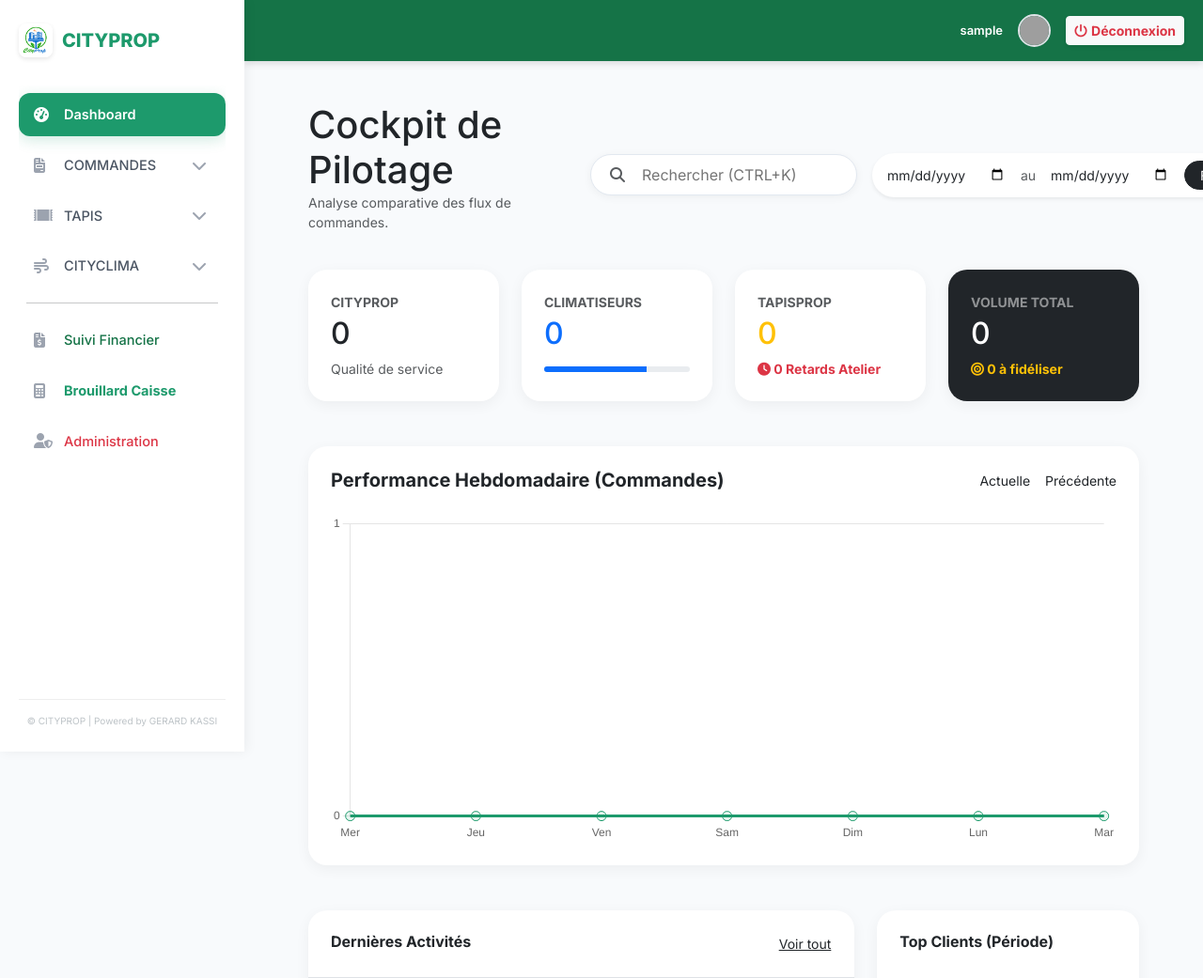
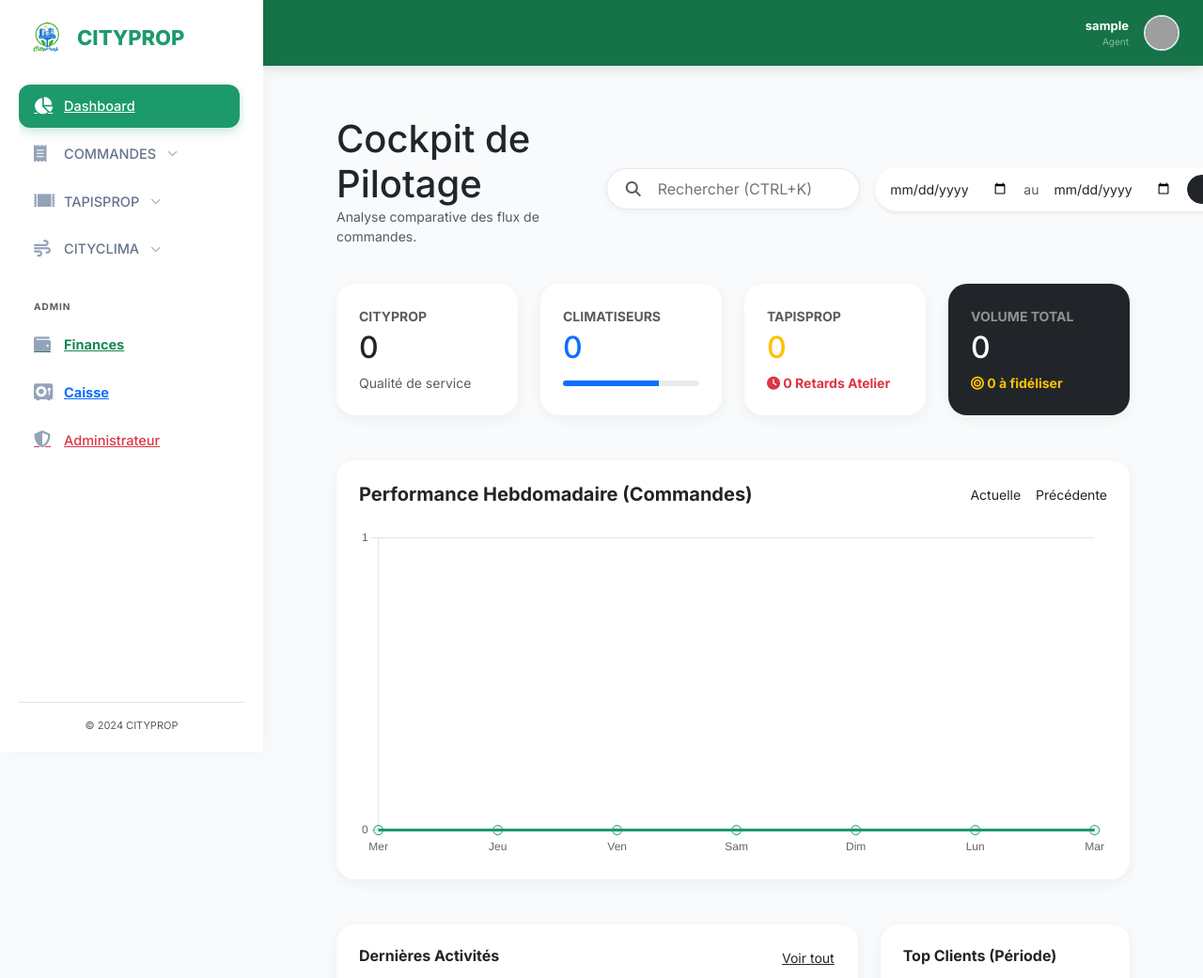
Before and after one commit to kassi225/Cityprop, a Django app: page /dashboard/ in a window 1280 px wide; the page is wider, and only the part inside the window is pictured. Shown: the top 1041 px of that part at 94% size. Run offline with Django 5.2, Linux system fonts and the light colour scheme; the visitor is signed in with stand-in values (Sample User, id 1); data that the repository does not hold is empty; some libraries are stand-ins or nearby versions; grey boxes are pictures that could not be loaded.

Commit message:
PHONE NUMBER

```diff
--- a/gestion/templates/index/base.html
+++ b/gestion/templates/index/base.html
@@ -3,7 +3,7 @@
 <html lang="fr">
 <head>
     <meta charset="UTF-8">
-    <meta name="viewport" content="width=device-width, initial-scale=1.0">
+    <meta name="viewport" content="width=device-width, initial-scale=1.0, maximum-scale=1.0, user-scalable=no">
     <title>{% block title %}CITYPROP{% endblock %}</title>
 
     <link rel="icon" type="image/x-icon" href="{% static 'images/favicons/favicon.ico' %}">
@@ -16,82 +16,123 @@
         :root {
             --primary-green: #1D9A6C;
             --dark-green: #157347;
-            --sidebar-width: 260px;
-            --topbar-height: 65px;
-            --bg-body: #F5F7FA;
+            --sidebar-width: 280px;
+            --topbar-height: 70px;
+            --bg-body: #F8FAFC;
             --transition-speed: 0.3s;
         }
 
-        body { margin: 0; font-family: "Inter", sans-serif; background: var(--bg-body); display: flex; min-height: 100vh; }
-        a { text-decoration: none; color: inherit; }
+        body {
+            margin: 0;
+            font-family: "Inter", sans-serif;
+            background: var(--bg-body);
+            display: flex;
+            min-height: 100vh;
+            overflow-x: hidden;
+        }
 
-        /* SIDEBAR ORIGINALE */
+        /* SIDEBAR */
         .sidebar {
-            width: var(--sidebar-width); background: #fff; height: 100vh; padding: 25px 20px;
-            box-shadow: 2px 0 12px rgba(0,0,0,0.06); position: fixed;
-            display: flex; flex-direction: column; z-index: 1050;
-            justify-content: space-between; transition: transform var(--transition-speed) ease;
+            width: var(--sidebar-width);
+            background: #ffffff;
+            height: 100vh;
+            padding: 20px;
+            box-shadow: 4px 0 20px rgba(0,0,0,0.03);
+            position: fixed;
+            left: 0; top: 0;
+            display: flex;
+            flex-direction: column;
+            z-index: 1100;
+            transition: all var(--transition-speed) cubic-bezier(0.4, 0, 0.2, 1);
         }
+
         .logo {
-            font-size: 20px; font-weight: 800; color: var(--primary-green);
-            margin-bottom: 30px; display: flex; align-items: center; gap: 10px;
+            font-size: 22px; font-weight: 800; color: var(--primary-green);
+            margin-bottom: 30px; display: flex; align-items: center; gap: 12px;
+            padding-left: 10px;
         }
-        .logo img { width: 36px; height: 36px; border-radius: 8px; object-fit: cover; box-shadow: 0 2px 5px rgba(0,0,0,0.1); }
+        .logo img { width: 40px; height: 40px; border-radius: 10px; object-fit: cover; }
 
-        .menu { list-style: none; padding: 0; margin: 0; overflow-y: auto; flex-grow: 1; }
-        .menu li { margin: 8px 0; }
+        .menu-container {
+            flex-grow: 1;
+            overflow-y: auto;
+            padding-right: 5px;
+        }
 
-        /* STYLE DES LIENS (VOTRE STYLE PRECEDENT) */
+        .menu-container::-webkit-scrollbar { width: 4px; }
+        .menu-container::-webkit-scrollbar-thumb { background: #e2e8f0; border-radius: 10px; }
+
+        .menu { list-style: none; padding: 0; margin: 0; }
+        .menu li { margin-bottom: 5px; }
+
         .menu a, .submenu-btn {
             padding: 12px 16px; display: flex; align-items: center; gap: 12px;
-            border-radius: 12px; font-weight: 500; color: #4b5563;
-            transition: all 0.25s cubic-bezier(0.4, 0, 0.2, 1);
-            font-size: 14.5px; position: relative; cursor: pointer; border: none; background: none; width: 100%;
+            border-radius: 12px; font-weight: 500; color: #64748b;
+            transition: all 0.2s ease; font-size: 14.5px;
+            border: none; background: none; width: 100%; text-align: left;
+            position: relative;
         }
 
-        .menu a i, .submenu-btn i {
-            width: 20px; font-size: 16px; color: #9ca3af;
-            transition: transform 0.3s ease, color 0.3s ease;
+        .menu a i, .submenu-btn i:first-child {
+            width: 20px; font-size: 18px; color: #94a3b8;
         }
 
         .menu a:hover, .submenu-btn:hover {
-            background: #f0fdf4; color: var(--primary-green); transform: translateX(8px);
-            box-shadow: 0 4px 10px rgba(29, 154, 108, 0.08);
+            background: #f1f5f9; color: var(--primary-green);
         }
-
-        .menu a:hover i, .submenu-btn:hover i { color: var(--primary-green); transform: scale(1.2) rotate(-10deg); }
 
         .menu a.active {
             background: var(--primary-green); color: white !important;
-            font-weight: 600; box-shadow: 0 4px 15px rgba(29, 154, 108, 0.2);
+            box-shadow: 0 4px 12px rgba(29, 154, 108, 0.25);
         }
         .menu a.active i { color: white; }
 
+        /* BADGES */
+        .main-badge {
+            font-size: 10px;
+            padding: 4px 8px;
+            border-radius: 50px;
+            font-weight: 700;
+            margin-left: auto;
+            margin-right: 5px;
+        }
+
         /* SOUS-MENU */
-        .submenu { list-style: none; padding-left: 20px; margin-top: 5px; }
-        .submenu a { padding: 10px 16px; font-size: 13.5px; }
-        .chevron { margin-left: auto; font-size: 12px; transition: transform 0.3s; }
+        .submenu { list-style: none; padding-left: 28px; margin-top: 5px; border-left: 2px solid #f1f5f9; margin-left: 25px; }
+        .submenu a { padding: 8px 16px; font-size: 13.5px; margin-bottom: 2px; display: flex; justify-content: space-between; align-items: center; }
+        .chevron { font-size: 11px; transition: transform 0.3s; opacity: 0.5; }
         .submenu-btn[aria-expanded="true"] .chevron { transform: rotate(180deg); }
 
-        /* TOPBAR & AUTRES */
+        /* TOPBAR */
         .topbar {
             background: var(--dark-green); height: var(--topbar-height); position: fixed;
             left: var(--sidebar-width); top: 0; width: calc(100% - var(--sidebar-width));
-            z-index: 1000; padding: 0 20px; display: flex; justify-content: space-between; align-items: center;
-            box-shadow: 0 2px 8px rgba(0,0,0,0.15); transition: all var(--transition-speed) ease;
+            z-index: 1000; padding: 0 25px; display: flex; justify-content: space-between; align-items: center;
+            box-shadow: 0 4px 12px rgba(0,0,0,0.1); transition: all var(--transition-speed) ease;
         }
-        .menu-toggle { display: none; background: transparent; border: none; color: white; font-size: 22px; cursor: pointer; }
-        .content { margin-left: var(--sidebar-width); width: calc(100% - var(--sidebar-width)); padding: 20px; padding-top: calc(var(--topbar-height) + 20px); transition: all var(--transition-speed) ease; }
-        .sidebar-overlay { display: none; position: fixed; top: 0; left: 0; width: 100%; height: 100%; background: rgba(0,0,0,0.4); z-index: 1040; backdrop-filter: blur(2px); }
+
+        .topbar-logo-mobile { display: none; align-items: center; gap: 8px; color: white; font-weight: 800; font-size: 18px; }
+        .topbar-logo-mobile img { width: 32px; height: 32px; border-radius: 6px; }
+
+        .content {
+            margin-left: var(--sidebar-width); width: calc(100% - var(--sidebar-width));
+            padding: 30px; padding-top: calc(var(--topbar-height) + 30px);
+            transition: all var(--transition-speed) ease; min-height: 100vh;
+        }
+
+        .sidebar-overlay {
+            display: none; position: fixed; top: 0; left: 0;
+            width: 100%; height: 100%; background: rgba(15, 23, 42, 0.6);
+            z-index: 1050; backdrop-filter: blur(3px);
+        }
 
         @media (max-width: 992px) {
             .sidebar { transform: translateX(-100%); }
             .sidebar.active { transform: translateX(0); }
             .sidebar-overlay.active { display: block; }
             .topbar { left: 0; width: 100%; }
-            .content { margin-left: 0; width: 100%; }
-            .menu-toggle { display: block; }
-            .logout-text { display: none; }
+            .content { margin-left: 0; width: 100%; padding: 15px; padding-top: calc(var(--topbar-height) + 20px); }
+            .topbar-logo-mobile { display: flex; }
         }
     </style>
 </head>
@@ -100,29 +141,40 @@
 <div class="sidebar-overlay" id="overlay"></div>
 
 <nav class="sidebar" id="sidebar">
-    <div>
+    <div class="sidebar-header">
         <div class="logo">
             <img src="{% static 'images/cityprop_logo.png' %}" alt="Logo">
             <span>CITYPROP</span>
         </div>
+    </div>
 
+    <div class="menu-container">
         <ul class="menu">
-            <li><a href="{% url 'dashboard' %}" class="{% if request.resolver_match.url_name == 'dashboard' %}active{% endif %}"><i class="fa-solid fa-gauge-high"></i> Dashboard</a></li>
+            <li>
+                <a href="{% url 'dashboard' %}" class="{% if request.resolver_match.url_name == 'dashboard' %}active{% endif %}">
+                    <i class="fa-solid fa-chart-pie"></i> <span>Dashboard</span>
+                </a>
+            </li>
 
             <li>
-                <div class="submenu-btn" data-bs-toggle="collapse" data-bs-target="#subCommandes" aria-expanded="{% if 'commande' in request.path or 'fiches' in request.path or 'fidelisation' in request.path %}true{% else %}false{% endif %}">
-                    <i class="fa-solid fa-file-invoice"></i> COMMANDES
+                <button class="submenu-btn" data-bs-toggle="collapse" data-bs-target="#subCommandes"
+                   aria-expanded="{% if 'commande' in request.path or 'fiches' in request.path %}true{% else %}false{% endif %}">
+                    <i class="fa-solid fa-receipt"></i>
+                    <span>COMMANDES</span>
+                    {% if total_fidelisation > 0 %}
+                        <span class="main-badge bg-warning text-dark animate__animated animate__pulse animate__infinite">{{ total_fidelisation }}</span>
+                    {% endif %}
                     <i class="fa-solid fa-chevron-down chevron"></i>
-                </div>
-                <div class="collapse {% if 'commande' in request.path or 'fiches' in request.path or 'fidelisation' in request.path %}show{% endif %}" id="subCommandes">
+                </button>
+                <div class="collapse {% if 'commande' in request.path or 'fiches' in request.path %}show{% endif %}" id="subCommandes">
                     <ul class="submenu">
-                        <li><a href="{% url 'nouvelle_commande' %}" class="{% if request.resolver_match.url_name == 'nouvelle_commande' %}active{% endif %}"><i class="fa-solid fa-plus-circle"></i> Créer commande</a></li>
-                        <li><a href="{% url 'liste_fiches' %}" class="{% if request.resolver_match.url_name == 'liste_fiches' %}active{% endif %}"><i class="fa-solid fa-list-ul"></i> Liste commandes</a></li>
+                        <li><a href="{% url 'nouvelle_commande' %}" class="{% if 'nouvelle_commande' in request.resolver_match.url_name %}active{% endif %}">Créer commande</a></li>
+                        <li><a href="{% url 'liste_fiches' %}" class="{% if 'liste_fiches' in request.resolver_match.url_name %}active{% endif %}">Liste commandes</a></li>
                         <li>
-                            <a href="{% url 'alertes_fidelisation' %}" class="{% if request.resolver_match.url_name == 'alertes_fidelisation' %}active{% endif %}">
-                                <i class="fa-solid fa-heart"></i> Fidélisation
+                            <a href="{% url 'alertes_fidelisation' %}" class="{% if 'alertes_fidelisation' in request.resolver_match.url_name %}active{% endif %}">
+                                Fidélisation
                                 {% if total_fidelisation > 0 %}
-                                    <span class="badge bg-warning text-dark ms-auto">{{ total_fidelisation }}</span>
+                                    <span class="badge rounded-pill bg-warning text-dark">{{ total_fidelisation }}</span>
                                 {% endif %}
                             </a>
                         </li>
@@ -131,73 +183,88 @@
             </li>
 
             <li>
-                <div class="submenu-btn" data-bs-toggle="collapse" data-bs-target="#subTapis">
-                    <i class="fa-solid fa-rug"></i> TAPIS
+                <button class="submenu-btn" data-bs-toggle="collapse" data-bs-target="#subTapis">
+                    <i class="fa-solid fa-rug"></i>
+                    <span>TAPISPROP</span>
                     {% if alertes_tapis_retard > 0 %}
-                        <span class="badge bg-danger ms-2" style="font-size: 10px;">{{ alertes_tapis_retard }}</span>
+                        <span class="main-badge bg-danger text-white animate__animated animate__pulse animate__infinite">{{ alertes_tapis_retard }}</span>
                     {% endif %}
                     <i class="fa-solid fa-chevron-down chevron"></i>
-                </div>
-                <div class="collapse {% if 'tapis' in request.path or 'atelier' in request.path %}show{% endif %}" id="subTapis">
+                </button>
+                <div class="collapse {% if 'tapis' in request.path %}show{% endif %}" id="subTapis">
                     <ul class="submenu">
                         <li>
-                            <a href="{% url 'alertes_tapis_retard' %}" class="{% if request.resolver_match.url_name == 'alertes_tapis_retard' %}active{% endif %}">
-                                <i class="fa-solid fa-bell"></i> Alertes tapis
+                            <a href="{% url 'alertes_tapis_retard' %}">
+                                Alertes Retard
                                 {% if alertes_tapis_retard > 0 %}
-                                    <span class="badge bg-danger ms-auto">{{ alertes_tapis_retard }}</span>
+                                    <span class="badge bg-danger">{{ alertes_tapis_retard }}</span>
                                 {% endif %}
                             </a>
                         </li>
-                        <li><a href="{% url 'suivi_atelier_tapis' %}" class="{% if request.resolver_match.url_name == 'suivi_atelier_tapis' %}active{% endif %}"><i class="fa-solid fa-clock-rotate-left"></i> Suivi Atelier</a></li>
-                        <li><a href="{% url 'listes_tapis_abandon' %}" class="{% if request.resolver_match.url_name == 'listes_tapis_abandon' %}active{% endif %}"><i class="fa-solid fa-box-open"></i> Tapis abandonnés</a></li>
+                        <li><a href="{% url 'suivi_atelier_tapis' %}">Suivi Atelier</a></li>
+                        <li><a href="{% url 'listes_tapis_abandon' %}">Tapis Abandonnés</a></li>
                     </ul>
                 </div>
             </li>
 
             <li>
-                <div class="submenu-btn" data-bs-toggle="collapse" data-bs-target="#subClima">
-                    <i class="fa-solid fa-wind"></i> CITYCLIMA
+                <button class="submenu-btn" data-bs-toggle="collapse" data-bs-target="#subClima">
+                    <i class="fa-solid fa-wind"></i> <span>CITYCLIMA</span>
                     <i class="fa-solid fa-chevron-down chevron"></i>
-                </div>
-                <div class="collapse {% if 'clima' in request.path or 'retouche' in request.path %}show{% endif %}" id="subClima">
+                </button>
+                <div class="collapse {% if 'clima' in request.path %}show{% endif %}" id="subClima">
                     <ul class="submenu">
-                        <li><a href="{% url 'suivi_retouche_clima' %}" class="{% if request.resolver_match.url_name == 'suivi_retouche_clima' %}active{% endif %}"><i class="fa-solid fa-screwdriver-wrench"></i> Suivi Retouches</a></li>
+                        <li><a href="{% url 'suivi_retouche_clima' %}">Suivi Retouches</a></li>
                     </ul>
                 </div>
             </li>
 
             {% if request.user.is_superuser or request.user.groups.all.0.name == "ADMIN" %}
-            <hr class="my-3 mx-2 opacity-25">
-            <li><a href="{% url 'dashboard_financier' %}" class="{% if request.resolver_match.url_name == 'dashboard_financier' %}active{% endif %}" style="color: var(--dark-green);"><i class="fa-solid fa-file-invoice-dollar"></i> Suivi Financier</a></li>
-            <li><a href="{% url 'gestion_caisse' %}" class="{% if request.resolver_match.url_name == 'gestion_caisse' %}active{% endif %}" style="color: var(--primary-green); font-weight: 700;"><i class="fa-solid fa-calculator"></i> Brouillard Caisse</a></li>
-            <li><a href="/admin/" target="_blank" class="text-danger"><i class="fa-solid fa-user-shield"></i> Administration</a></li>
+            <div class="mt-4 mb-2 ps-3"><small class="text-uppercase fw-bold text-muted" style="font-size: 10px; letter-spacing: 1px;">Admin</small></div>
+            <li><a href="{% url 'dashboard_financier' %}" class="text-success fw-bold"><i class="fa-solid fa-wallet"></i> Finances</a></li>
+            <li><a href="{% url 'gestion_caisse' %}" class="text-primary fw-bold"><i class="fa-solid fa-vault"></i> Caisse</a></li>
+            <li><a href="/admin/" target="_blank" class="text-danger"><i class="fa-solid fa-shield-halved"></i> Administrateur</a></li>
             {% endif %}
         </ul>
     </div>
-    <div class="sidebar-footer" style="font-size: 10px; color: #bdc3c7; text-align: center; border-top: 1px solid #eee; padding-top: 15px; margin-top: 20px;">
-        © CITYPROP | Powered by GERARD KASSI
+
+    <div class="sidebar-footer pt-3 border-top text-center">
+        <p class="mb-0 text-muted" style="font-size: 11px;">© 2024 CITYPROP</p>
     </div>
 </nav>
 
 <nav class="topbar">
-    <button class="menu-toggle" id="menuBtn"><i class="fa-solid fa-bars"></i></button>
-    <div class="topbar-logo d-lg-none">
-        <img src="{% static 'images/cityprop_logo.png' %}" alt="Logo"><span>CITYPROP</span>
+    <button class="btn border-0 text-white d-lg-none" id="menuBtn" style="font-size: 24px; padding: 0;">
+        <i class="fa-solid fa-bars-staggered"></i>
+    </button>
+
+    <div class="topbar-logo-mobile">
+        <img src="{% static 'images/cityprop_logo.png' %}" alt="Logo">
+        <span>CITYPROP</span>
     </div>
-    <div class="ms-auto d-flex align-items-center gap-2 gap-md-3">
-        <div class="d-none d-sm-flex flex-column text-end">
-            <span class="username" style="color: white; font-size: 13px; font-weight: 600;">{{ request.user.username }}</span>
-            <small class="text-white-50" style="font-size: 10px;">{{ request.user.groups.all.0.name }}</small>
+
+    <div class="ms-auto d-flex align-items-center gap-3">
+        <div class="user-info-text text-end">
+            <div class="text-white fw-bold" style="font-size: 13px;">{{ request.user.username }}</div>
+            <div class="text-white-50" style="font-size: 10px;">{{ request.user.groups.all.0.name|default:"Agent" }}</div>
         </div>
-        <img src="https://ui-avatars.com/api/?name={{ request.user.username }}&background=ffffff&color=157347&rounded=true" class="rounded-circle border border-2 border-white-50" width="35" height="35">
-        <a href="{% url 'logout' %}" class="btn btn-light text-danger btn-sm shadow-sm d-flex align-items-center gap-1 fw-bold">
-            <i class="fa-solid fa-power-off"></i> <span class="logout-text">Déconnexion</span>
-        </a>
+        <div class="dropdown">
+            <img src="https://ui-avatars.com/api/?name={{ request.user.username }}&background=ffffff&color=157347&bold=true"
+                 class="rounded-circle border border-2 border-white-50 cursor-pointer"
+                 width="38" height="38" data-bs-toggle="dropdown">
+            <ul class="dropdown-menu dropdown-menu-end shadow border-0 mt-2 animate__animated animate__fadeIn">
+                <li><a class="dropdown-item py-2" href="#"><i class="fa-solid fa-user-gear me-2"></i> Profil</a></li>
+                <li><hr class="dropdown-divider"></li>
+                <li><a class="dropdown-item py-2 text-danger fw-bold" href="{% url 'logout' %}"><i class="fa-solid fa-power-off me-2"></i> Déconnexion</a></li>
+            </ul>
+        </div>
     </div>
 </nav>
 
 <main class="content">
-    {% block content %}{% endblock %}
+    <div class="container-fluid p-0">
+        {% block content %}{% endblock %}
+    </div>
 </main>
 
 <script src="https://cdn.jsdelivr.net/npm/bootstrap@5.3.2/dist/js/bootstrap.bundle.min.js"></script>
@@ -207,14 +274,24 @@
     const menuBtn = document.getElementById('menuBtn');
     const sidebar = document.getElementById('sidebar');
     const overlay = document.getElementById('overlay');
-    function toggleMenu() { sidebar.classList.toggle('active'); overlay.classList.toggle('active'); }
-    menuBtn.addEventListener('click', toggleMenu);
-    overlay.addEventListener('click', toggleMenu);
+
+    function toggleMenu() {
+        sidebar.classList.toggle('active');
+        overlay.classList.toggle('active');
+    }
+
+    if(menuBtn) menuBtn.addEventListener('click', toggleMenu);
+    if(overlay) overlay.addEventListener('click', toggleMenu);
 
     {% if messages %}
-    const Toast = Swal.mixin({ toast: true, position: 'top-end', showConfirmButton: false, timer: 3000, timerProgressBar: true });
+    const Toast = Swal.mixin({
+        toast: true, position: 'top-end', showConfirmButton: false, timer: 3500, timerProgressBar: true
+    });
     {% for message in messages %}
-    Toast.fire({ icon: '{% if message.tags == "error" %}error{% else %}success{% endif %}', title: '{{ message|escapejs }}' });
+    Toast.fire({
+        icon: '{% if message.tags == "error" %}error{% elif message.tags == "warning" %}warning{% else %}success{% endif %}',
+        title: '{{ message|escapejs }}'
+    });
     {% endfor %}
     {% endif %}
 </script>
--- a/gestion/templates/index/dashboard.html
+++ b/gestion/templates/index/dashboard.html
@@ -41,7 +41,7 @@
 <div class="container-fluid py-4 px-3 px-lg-5">
     <div class="row align-items-center mb-4 g-3">
         <div class="col-12 col-xl-4">
-            <h1 class="fw-900 text-dark mb-0 animate__animated animate__fadeInDown">Cockpit de Pilotage</h1>
+            <h1 class="fw-300 text-dark mb-0 animate__animated animate__fadeInDown">Cockpit de Pilotage</h1>
             <p class="text-muted small">Analyse comparative des flux de commandes.</p>
         </div>
         <div class="col-12 col-md-6 col-xl-4">
```
